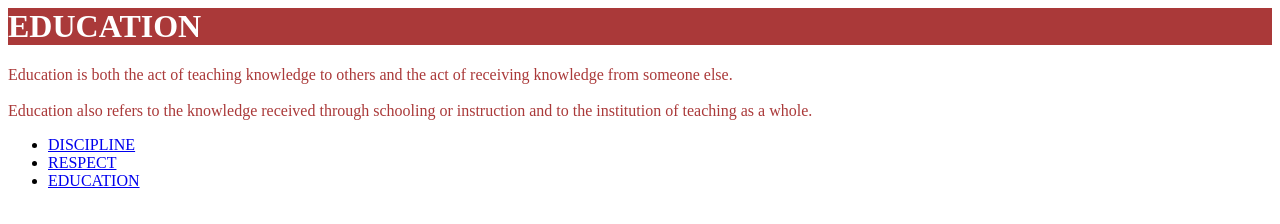
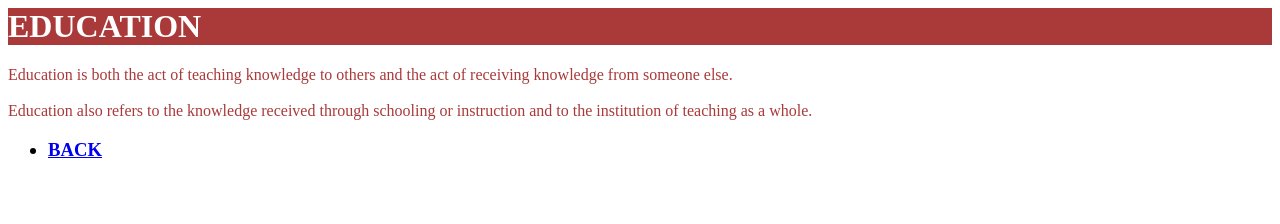
Before and after one commit to Shifa6786/6786, a plain HTML site: page eduction.html in a window 1280 px wide. Drawn offline with Linux system fonts and the light colour scheme.

Commit message:
Add files via upload

```diff
--- a/eduction.html
+++ b/eduction.html
@@ -7,9 +7,7 @@
         <p style="color:rgb(170, 57, 57);">   Education is both the act of teaching knowledge to others and the act of receiving knowledge from someone else.<br> <br> Education also refers to the knowledge received through schooling or instruction and to the institution of teaching as a whole.   </p>
         <ul>
 
-            <li><a href="./discipline.html">DISCIPLINE</a></li>
-            <li><a href="./respect.html">RESPECT</a></li>
-            <li><a href="./eduction.html">EDUCATION</a></li>
+           <span><h3> <li style="color:black"><a href="./index.html">BACK</a></li></h3></span>
         </ul>
     </body>
 </html>
```
Also changed, not shown: discipline.html (+1 -3 lines), respect.html (+1 -3 lines).
